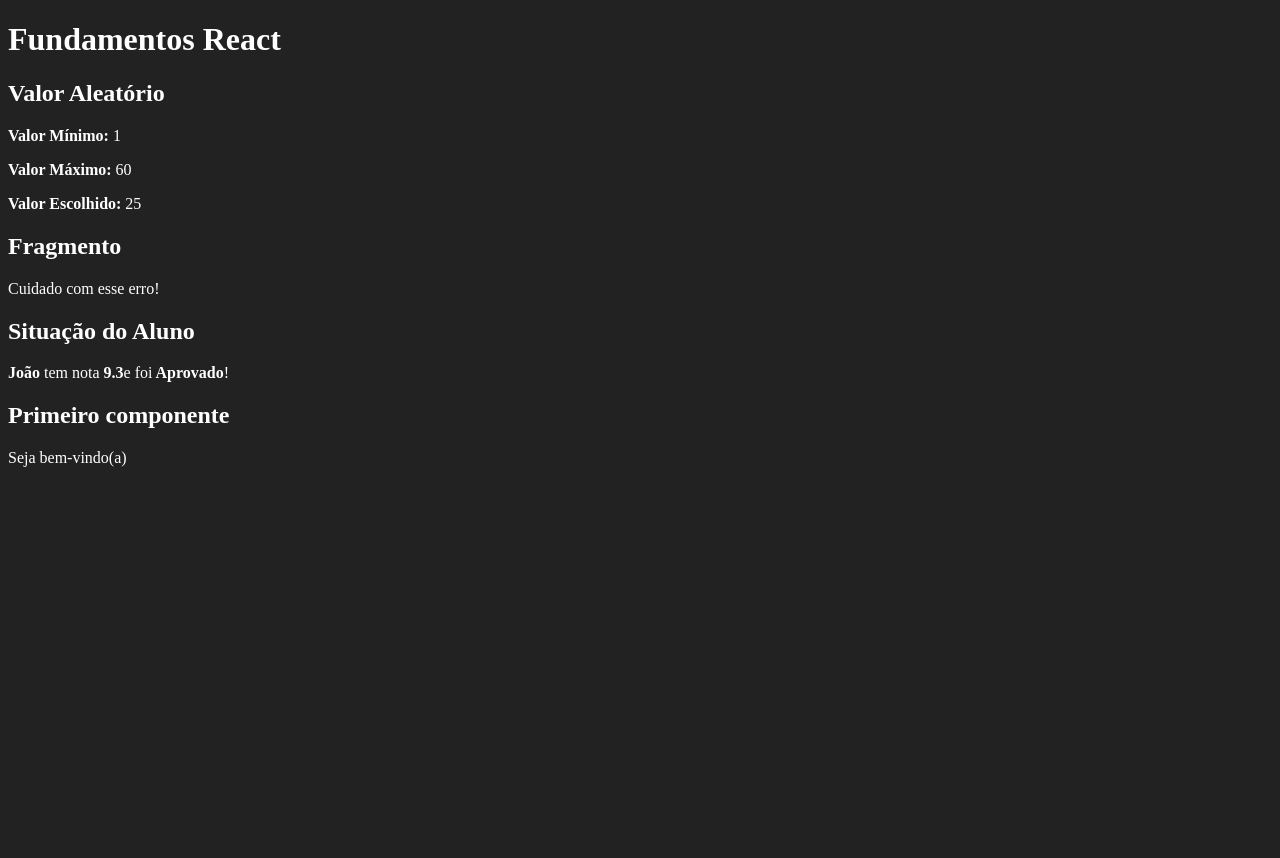
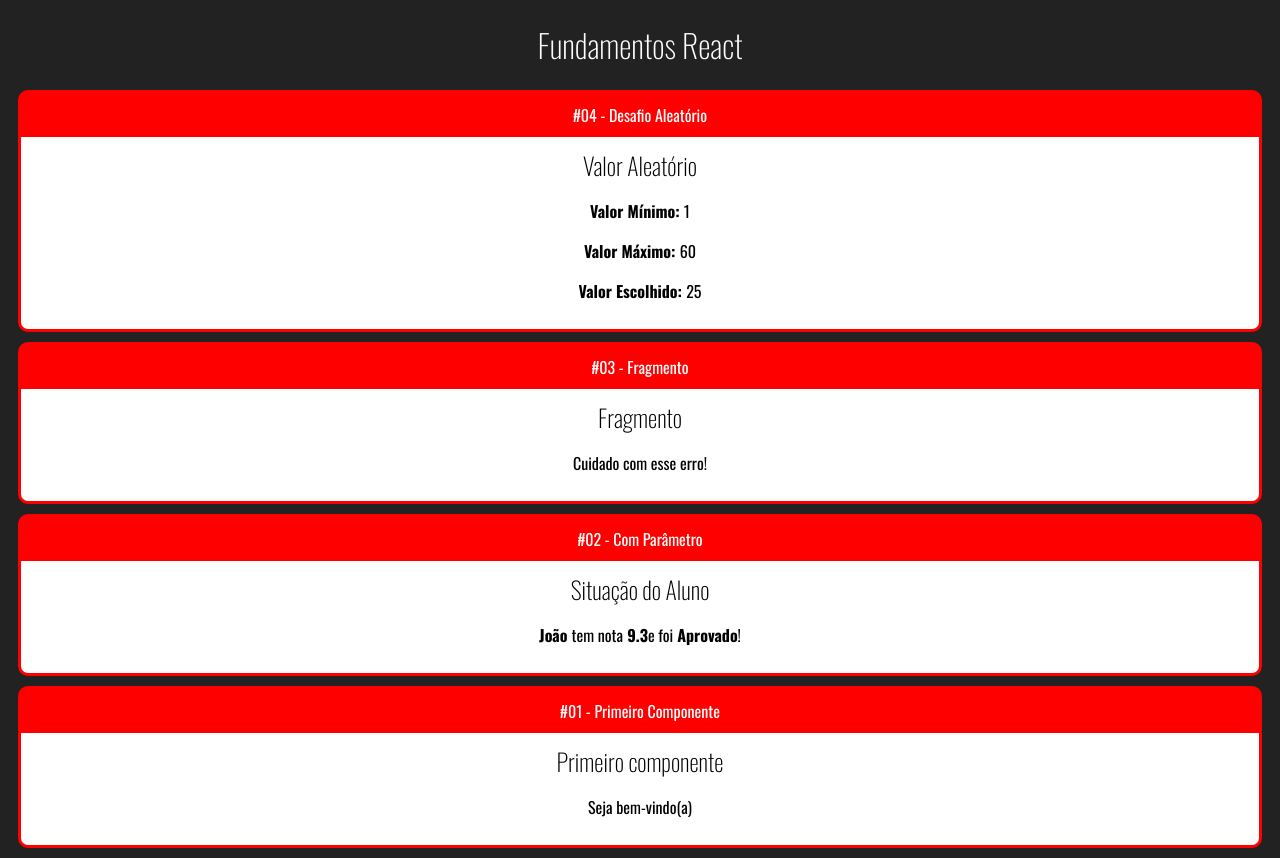
Before and after one commit to lukendev/fundamentos-react, a React (Create React App) app: page / in a window 1280 px wide. Before the commit the page ends 800 px from the top, so only its background shows below. Built offline with nearby package versions, Linux system fonts and the light colour scheme.

Commit message:
feat: Card component for contents!

```diff
--- a/public/index.html
+++ b/public/index.html
@@ -14,7 +14,7 @@
 
 
     <link rel="manifest" href="%PUBLIC_URL%/manifest.json" />
-
+    <link href="https://fonts.googleapis.com/css2?family=Oswald:wght@200;300;400;500;600;700&display=swap" rel="stylesheet">
 
     <title>React App</title>
   </head>
--- a/src/App.jsx
+++ b/src/App.jsx
@@ -1,5 +1,6 @@
 import React from 'react'
 
+import Card from './components/layout/Card'
 import Aleatorio from './components/basicos/Aleatorio'
 import Primeiro from './components/basicos/Primeiro'
 import ComParametro from './components/basicos/ComParametro'
@@ -9,11 +10,28 @@
 
     <div id='app'>
         <h1>Fundamentos React</h1>
+
+        <Card titulo="#04 - Desafio Aleatório">
             <Aleatorio min={1} max={60} />
+        </Card>
+
+        <Card titulo="#03 - Fragmento">
             <Fragmento />
+        </Card>
+
+        <Card titulo="#02 - Com Parâmetro">
             <ComParametro
                 titulo='Situação do Aluno'
                 aluno="João"
                 nota={9.3} />
+        </Card>
+
+        <Card titulo="#01 - Primeiro Componente">
             <Primeiro></Primeiro>
+        </Card>
+
+
+
+
+
     </div>
--- /dev/null
+++ b/src/components/layout/Card.css
@@ -0,0 +1,19 @@
+.Card {
+    background-color: red;
+    border-radius: 10px;
+    overflow: hidden;
+    border: 3px solid red;
+    margin: 10px;
+}
+
+.Card .Title{
+    padding: 10px 0;
+    display: flex;
+    justify-content: center;
+}
+
+.Card .Content{
+    background-color: #fff;
+    color: #000;
+    padding: 10px;
+}
--- /dev/null
+++ b/src/components/layout/Card.jsx
@@ -0,0 +1,13 @@
+import './Card.css'
+import React from 'react'
+
+export default props => {
+    return (
+        <div className="Card">
+            <div className="Title">{props.titulo}</div>
+            <div className="Content">
+                {props.children}
+            </div>
+        </div>
+    )
+}
--- a/src/index.css
+++ b/src/index.css
@@ -1,4 +1,14 @@
 body{
+    font-family: Oswald;
     background-color: #222;
     color: #fff;
+    text-align: center;
 }
+
+h1, h2, h3{
+    font-weight: 200;
+}
+
+h2, h3{
+    margin: 0;
+}
```
Lines whose indentation alone changed are shown as unchanged.
